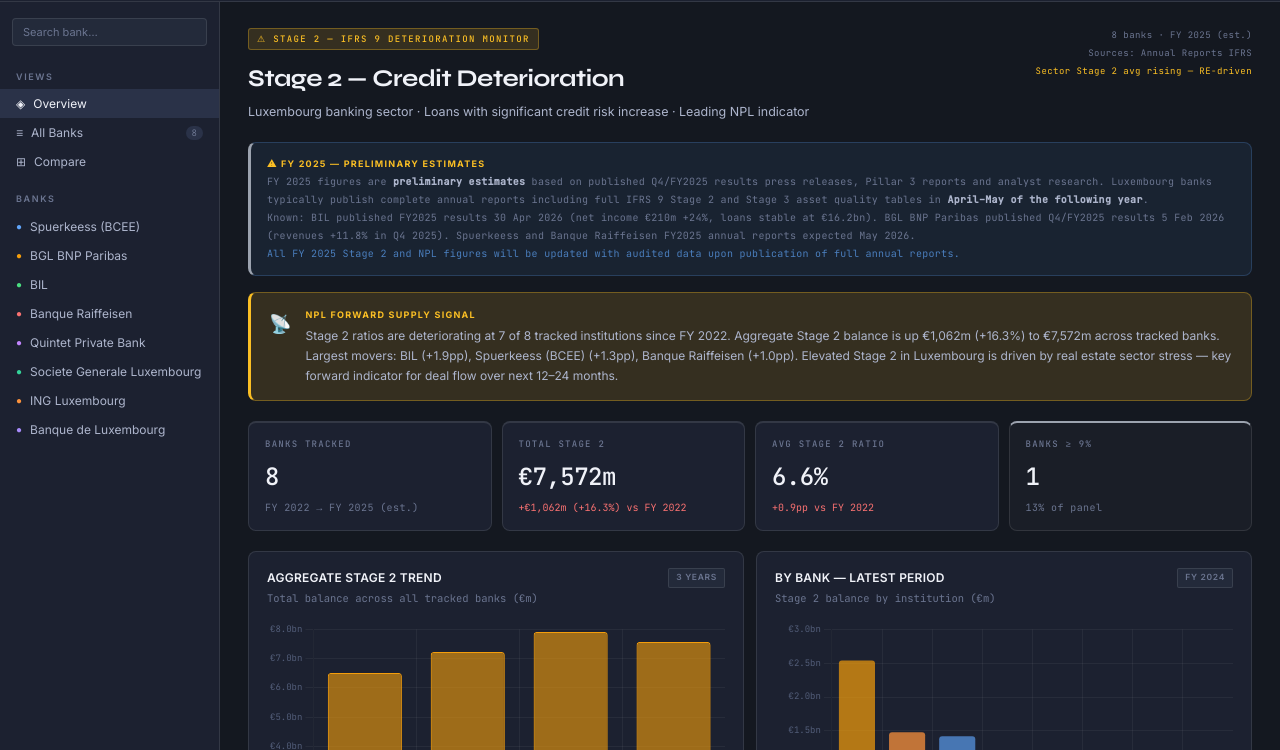
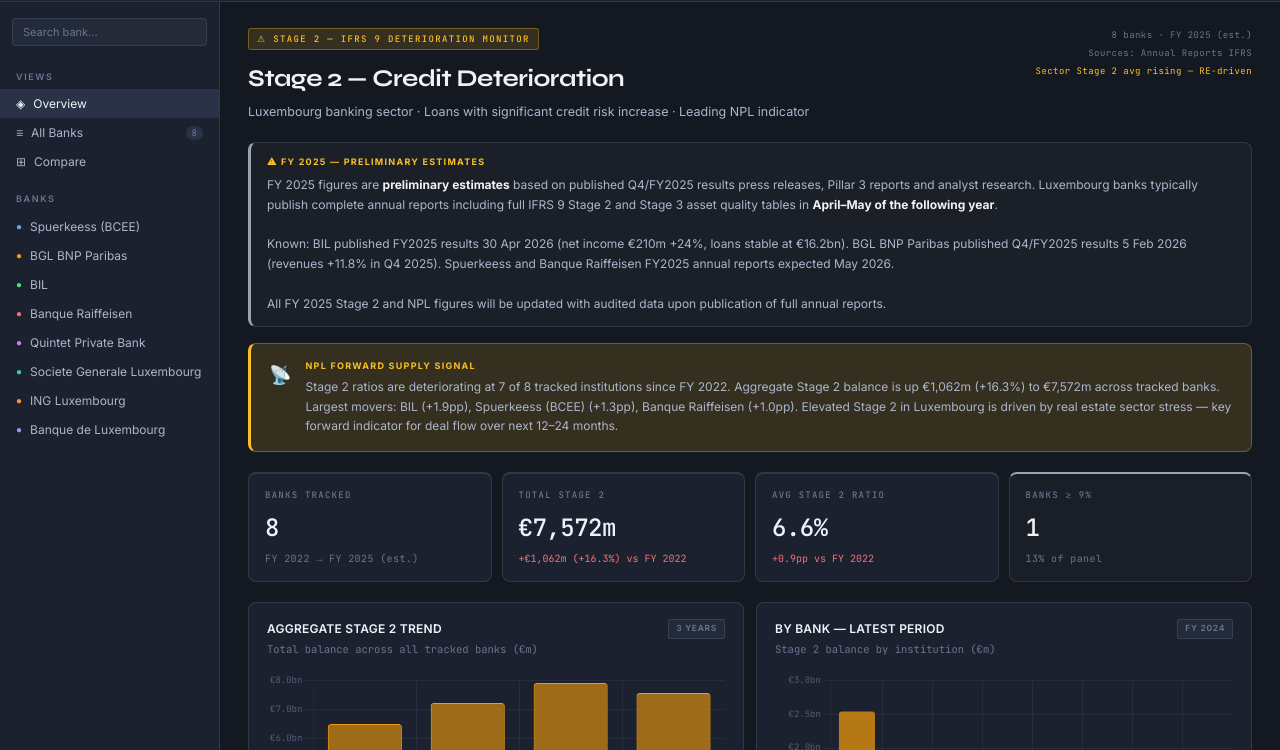
Before and after one commit to ThomasK-ctrl/luxembourg.monitor, a plain HTML site: page index.html in a window 1280 px wide. Shown: the part 50-800 px from the top of the page. Drawn offline with nearby package versions, Linux system fonts and the light colour scheme.

Commit message:
Update index.html

```diff
--- a/index.html
+++ b/index.html
@@ -402,12 +402,29 @@
     </div>
 
     <!-- FY2025 disclaimer banner -->
-    <div id="est-banner" style="display:none;background:rgba(96,165,250,0.08);border:1px solid rgba(96,165,250,0.22);border-left:3px solid #9ca3af;border-radius:var(--r);padding:12px 16px;margin-bottom:16px;font-family:'JetBrains Mono',monospace;font-size:10px;color:var(--text3);line-height:1.8;letter-spacing:0.03em;">
-      <span style="font-family:'Inter',sans-serif;font-size:9px;font-weight:700;letter-spacing:0.14em;text-transform:uppercase;color:var(--s2);">⚠ FY 2025 — Preliminary Estimates</span><br>
-      FY 2025 figures are <strong style="color:var(--text2)">preliminary estimates</strong> based on published Q4/FY2025 results press releases, Pillar 3 reports and analyst research. Luxembourg banks typically publish complete annual reports including full IFRS 9 Stage 2 and Stage 3 asset quality tables in <strong style="color:var(--text2)">April–May of the following year</strong>.<br>
-      Known: BIL published FY2025 results 30 Apr 2026 (net income €210m +24%, loans stable at €16.2bn). BGL BNP Paribas published Q4/FY2025 results 5 Feb 2026 (revenues +11.8% in Q4 2025). Spuerkeess and Banque Raiffeisen FY2025 annual reports expected May 2026.<br>
-      <span style="color:rgba(96,165,250,0.7)">All FY 2025 Stage 2 and NPL figures will be updated with audited data upon publication of full annual reports.</span>
-    </div>
+<div id="est-banner" style="
+display:none;
+background:rgba(156,163,175,0.06);
+border:1px solid rgba(156,163,175,0.18);
+border-left:3px solid #9ca3af;
+border-radius:var(--r);
+padding:12px 16px;
+margin-bottom:16px;
+">
+
+  <div class="sig-title s2" style="margin-bottom:6px;">
+    ⚠ FY 2025 — Preliminary Estimates
+  </div>
+
+  <div class="sig-body">
+    FY 2025 figures are <strong style="color:var(--text)">preliminary estimates</strong> based on published Q4/FY2025 results press releases, Pillar 3 reports and analyst research. Luxembourg banks typically publish complete annual reports including full IFRS 9 Stage 2 and Stage 3 asset quality tables in <strong style="color:var(--text)">April–May of the following year</strong>.<br><br>
+
+    Known: BIL published FY2025 results 30 Apr 2026 (net income €210m +24%, loans stable at €16.2bn). BGL BNP Paribas published Q4/FY2025 results 5 Feb 2026 (revenues +11.8% in Q4 2025). Spuerkeess and Banque Raiffeisen FY2025 annual reports expected May 2026.<br><br>
+
+    All FY 2025 Stage 2 and NPL figures will be updated with audited data upon publication of full annual reports.
+  </div>
+
+</div>
 
     <!-- Signals -->
     <div class="signal s2" id="sig-s2"><div class="sig-icon">📡</div><div><div class="sig-title s2">NPL Forward Supply Signal</div><div class="sig-body" id="sig-body-s2">Loading…</div></div></div>
```
